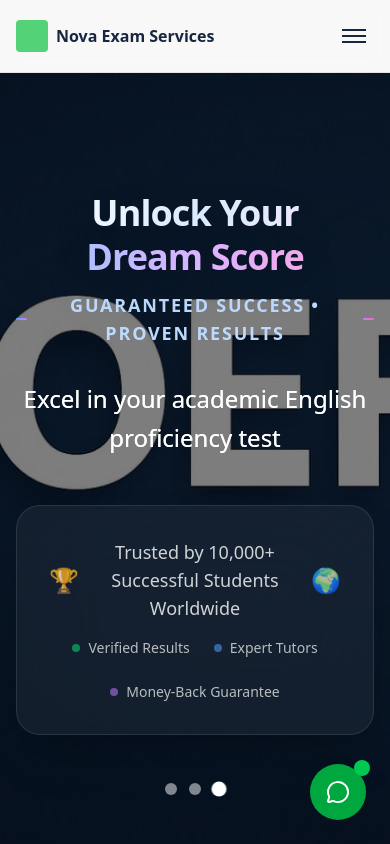
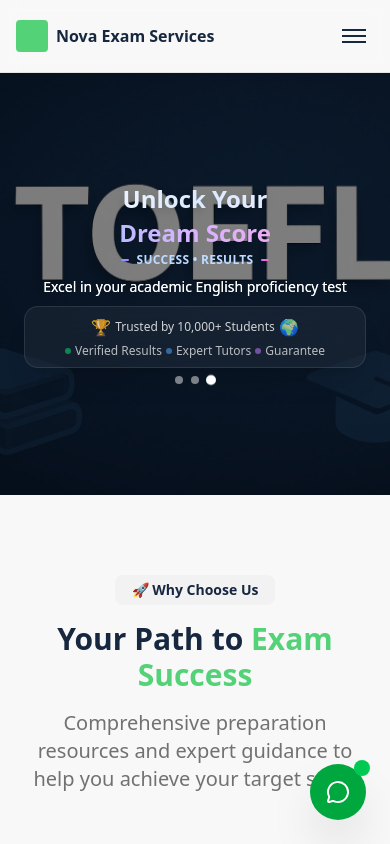
Before and after one commit to BiruktiShife/nova-exam, a Next.js app: page / in a window 390 px wide. Shown: the top 844 px of the page. Built offline with nearby package versions, Linux system fonts and the light colour scheme.

Commit message:
responsiveness

```diff
--- a/src/components/ui/Hero.tsx
+++ b/src/components/ui/Hero.tsx
@@ -34,91 +34,94 @@ export default function Hero() {
   }, []);
 
   return (
-    <section className="relative min-h-screen flex items-center justify-center overflow-hidden">
+    <section className="relative h-[50vh] sm:h-[60vh] md:h-[70vh] lg:min-h-screen flex items-center justify-center overflow-hidden">
 
-      {/* FALLBACK GRADIENT BACKGROUND - This will always work */}
-      <div className={`absolute inset-0 bg-gradient-to-br ${backgroundImages[currentImageIndex].color}`}>
-        {/* Try to load image as background */}
+      {/* Background Images */}
+      <div className="absolute inset-0">
+        {backgroundImages.map((image, index) => (
           <div
-          className="absolute inset-0 bg-cover bg-center bg-no-repeat"
-          style={{ backgroundImage: `url(${backgroundImages[currentImageIndex].src})` }}
-        ></div>
+            key={index}
+            className={`absolute inset-0 transition-opacity duration-1000 ${
+              index === currentImageIndex ? 'opacity-100' : 'opacity-0'
+            }`}
+          >
+            {/* Background Image */}
+            <img
+              src={image.src}
+              alt={image.title}
+              className="w-full h-full object-cover object-center"
+              loading="eager"
+            />
             {/* Dark overlay */}
             <div className="absolute inset-0 bg-black/50"></div>
           </div>
+        ))}
+      </div>
 
       {/* Main Content */}
-      <div className="container mx-auto px-4 text-center relative z-10">
-        <div className="max-w-4xl mx-auto">
+      <div className="container mx-auto px-4 text-center relative z-10 w-full">
+        <div className="max-w-4xl mx-auto w-full px-2 sm:px-4">
 
-          {/* Title Badge */}
-          {/* Enhanced Title Badge with Icon */}
-
-
-{/* Enhanced Main Heading with Gradient Effects */}
-<div className="mb-8">
-  <h1 className="text-4xl md:text-6xl lg:text-7xl font-black text-white mb-4 leading-none tracking-tight">
-    <span className="block bg-gradient-to-r from-white via-blue-100 to-purple-100 bg-clip-text text-transparent drop-shadow-2xl">
+          {/* Enhanced Main Heading - Same text size */}
+          <div className="mb-2 sm:mb-8">
+            <h1 className="text-2xl xs:text-3xl sm:text-4xl md:text-5xl lg:text-6xl xl:text-7xl font-black text-white mb-1 sm:mb-4 leading-tight">
+              <span className="block bg-gradient-to-r from-white via-blue-100 to-purple-100 bg-clip-text text-transparent drop-shadow-lg">
                 Unlock Your
               </span>
-    <span className="block bg-gradient-to-r from-blue-300 via-purple-300 to-pink-300 bg-clip-text text-transparent mt-2 md:mt-4 drop-shadow-2xl">
+              <span className="block bg-gradient-to-r from-blue-300 via-purple-300 to-pink-300 bg-clip-text text-transparent mt-1 sm:mt-2">
                 Dream Score
               </span>
             </h1>
 
-  {/* Sub-heading */}
-  <div className="flex items-center justify-center gap-3 mt-4">
-    <div className="w-4 h-0.5 bg-gradient-to-r from-blue-400 to-purple-400 rounded-full"></div>
-    <p className="text-blue-200 font-semibold text-lg md:text-xl uppercase tracking-widest">
-      Guaranteed Success • Proven Results
+            {/* Sub-heading - Same text size */}
+            <div className="flex items-center justify-center gap-1 sm:gap-3 mt-1 sm:mt-4">
+              <div className="w-2 sm:w-4 h-0.5 bg-gradient-to-r from-blue-400 to-purple-400 rounded-full"></div>
+              <p className="text-blue-200 font-semibold text-xs sm:text-lg uppercase tracking-wide sm:tracking-widest whitespace-nowrap px-1">
+                Success • Results
               </p>
-    <div className="w-4 h-0.5 bg-gradient-to-r from-purple-400 to-pink-400 rounded-full"></div>
+              <div className="w-2 sm:w-4 h-0.5 bg-gradient-to-r from-purple-400 to-pink-400 rounded-full"></div>
             </div>
           </div>
 
-{/* Enhanced Description with Features */}
-<div className="mb-12 max-w-4xl mx-auto">
-  <p className="text-2xl md:text-3xl lg:text-4xl text-white/95 font-light mb-6 leading-relaxed text-center bg-gradient-to-r from-white to-white/90 bg-clip-text text-transparent">
+          {/* Enhanced Description - Same text size */}
+          <div className="mb-2 sm:mb-12 max-w-3xl mx-auto">
+            <p className="text-sm sm:text-xl md:text-2xl lg:text-3xl text-white/95 font-light mb-1 sm:mb-6 leading-relaxed text-center bg-gradient-to-r from-white to-white/90 bg-clip-text text-transparent">
               {backgroundImages[currentImageIndex].description}
             </p>
-
-  {/* Achievement Highlights */}
-
           </div>
 
-
-
-{/* Trust Indicators */}
-<div className="bg-white/5 backdrop-blur-2xl rounded-3xl p-8 border border-white/10 shadow-2xl max-w-2xl mx-auto mb-12">
+          {/* Trust Indicators - Same text size */}
+          <div className="bg-white/5 backdrop-blur-xl rounded-xl sm:rounded-3xl p-2 sm:p-8 border border-white/10 shadow-xl max-w-md mx-auto mb-2 sm:mb-12">
             <div className="text-center">
-    <p className="text-white/80 text-lg font-medium mb-4 flex items-center justify-center gap-2">
-      <span className="text-2xl">🏆</span>
-      Trusted by 10,000+ Successful Students Worldwide
-      <span className="text-2xl">🌍</span>
+              <p className="text-white/80 text-xs sm:text-lg font-medium mb-1 sm:mb-4 flex items-center justify-center gap-1 sm:gap-2 flex-wrap">
+                <span className="text-base sm:text-2xl">🏆</span>
+                Trusted by 10,000+ Students
+                <span className="text-base sm:text-2xl">🌍</span>
               </p>
-    <div className="flex flex-wrap justify-center gap-6 text-white/70 text-sm">
-      <span className="flex items-center gap-2">
-        <span className="w-2 h-2 bg-green-400 rounded-full animate-pulse"></span>
+              <div className="flex flex-wrap justify-center gap-1 sm:gap-6 text-white/70 text-xs sm:text-sm">
+                <span className="flex items-center gap-1">
+                  <span className="w-1.5 h-1.5 bg-green-400 rounded-full animate-pulse"></span>
                   Verified Results
                 </span>
-      <span className="flex items-center gap-2">
-        <span className="w-2 h-2 bg-blue-400 rounded-full animate-pulse"></span>
+                <span className="flex items-center gap-1">
+                  <span className="w-1.5 h-1.5 bg-blue-400 rounded-full animate-pulse"></span>
                   Expert Tutors
                 </span>
-      <span className="flex items-center gap-2">
-        <span className="w-2 h-2 bg-purple-400 rounded-full animate-pulse"></span>
-        Money-Back Guarantee
+                <span className="flex items-center gap-1">
+                  <span className="w-1.5 h-1.5 bg-purple-400 rounded-full animate-pulse"></span>
+                  Guarantee
                 </span>
               </div>
             </div>
           </div>
+
           {/* Image Navigation Dots */}
-          <div className="flex justify-center gap-3">
+          <div className="flex justify-center gap-2">
             {backgroundImages.map((_, index) => (
               <button
                 key={index}
                 onClick={() => setCurrentImageIndex(index)}
-                className={`w-3 h-3 rounded-full transition-all duration-300 ${
+                className={`w-2 h-2 sm:w-3 sm:h-3 rounded-full transition-all duration-300 ${
                   index === currentImageIndex
                     ? 'bg-white scale-125 shadow-lg'
                     : 'bg-white/50 hover:bg-white/70'
```
Lines whose indentation alone changed are shown as unchanged.
